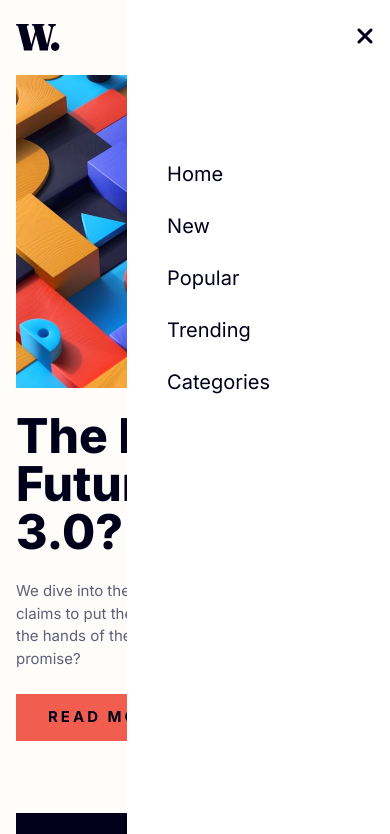
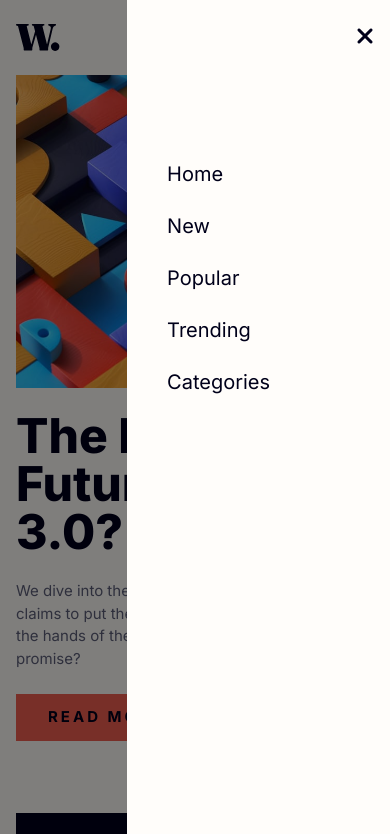
Before and after one commit to nazeeha-kb/news-homepage-main, a website: page index.html in a window 390 px wide. Both pictures are taken after a click on the button "menu". Shown: the top 834 px of the page. Drawn offline with nearby package versions, Linux system fonts and the light colour scheme; files that its build step writes are made by us from their sources.

Commit message:
update readme, improve hamburger menu logic and UX

```diff
--- a/index.html
+++ b/index.html
@@ -22,21 +22,38 @@
 
 <body class="inter flex flex-col justify-center items-center min-h-screen bg-off-white">
 
-  <div class="px-4 md:pt-4 pt-6 md:pb-0 pb-22 text-very-dark-blue md:max-w-6xl max-w-xl max-h-screen relative">
+  <div class="fixed inset-0 bg-black/50 z-10 transition-opacity hidden" id="overlay"></div>
 
-    <header class="flex justify-between items-center md:pb-7 pb-6">
+  <div
+    class="px-4 md:pt-4 pt-6 md:pb-0 pb-22 text-very-dark-blue md:max-w-6xl max-w-xl max-h-screen relative">
+
+    <header class="flex justify-between items-center md:pb-7 pb-6 ">
       <div class="md:size-14 size-11 h-fit flex flex-col items-center">
         <img src="/assets/images/logo.svg" alt="website logo" class="object-contain">
       </div>
-      <button id="hamburger" aria-expanded="false" aria-label="menu" class="md:hidden block hover:cursor-pointer z-20"><i
-          class="fa-solid fa-bars text-2xl" id="menu-icon"></i></button>
-      <div class="md:bg-transparent bg-white md:static absolute top-0 -right-80 transition-all duration-500 ease-in-out z-10 md:min-h-fit min-h-screen flex flex-col md:p-0 py-40 pr-30 pl-10" id="nav">
-        <nav class="flex md:text-dark-grayish-blue md:flex-row flex-col md:gap-8 gap-6 text-xl md:items-center items-start">
-          <span>Home</span>
-          <span>New</span>
-          <span>Popular</span>
-          <span>Trending</span>
-          <span>Categories</span>
+      <button id="hamburger" aria-expanded="false" aria-label="menu"
+        class="md:hidden block hover:cursor-pointer z-20"><i class="fa-solid fa-bars text-2xl"
+          id="menu-icon"></i></button>
+      <div
+        class="md:bg-transparent bg-off-white md:static fixed md:translate-x-0 translate-x-full top-0 transform transition-transform right-0 duration-500 ease-in-out z-10 md:min-h-fit min-h-screen md:pointer-events-auto pointer-events-none flex flex-col md:p-0 py-40 pr-30 pl-10"
+        id="nav">
+        <!-- mobile -->
+        <nav
+          class="nav md:hidden flex" id="nav-mobile" aria-hidden="true" inert>
+          <span><a href="#">Home</a></span>
+          <span><a href="#">New</a></span>
+          <span><a href="#">Popular</a></span>
+          <span><a href="#">Trending</a></span>
+          <span><a href="#">Categories</a></span>
+        </nav>
+        <!-- desktop -->
+        <nav
+          class="nav md:flex hidden">
+          <span><a href="#">Home</a></span>
+          <span><a href="#">New</a></span>
+          <span><a href="#">Popular</a></span>
+          <span><a href="#">Trending</a></span>
+          <span><a href="#">Categories</a></span>
         </nav>
       </div>
     </header>
--- a/main.js
+++ b/main.js
@@ -1,38 +1,77 @@
 const hamburger = document.getElementById("hamburger");
 const nav = document.getElementById("nav");
 const menuIcon = document.getElementById("menu-icon");
+const overlay = document.getElementById("overlay");
+const mobileNav = document.getElementById("nav-mobile")
+
 
 hamburger.addEventListener("click", () => {
     handleToggle();
 })
 
+// Set inert when menu not visible to prevent the tab from accessing the links, and only make accessible when visible.
+
+const setInert = (el, inert) => {
+  if (!el) return;
+
+  // check if browser supports native API
+  if ('inert' in HTMLElement.prototype) {
+    // set the native property to true/false - the subtree becomes non-interactive
+    el.inert = inert;
+  } else {
+    // polyfill listens for attribute changes
+    if (inert) el.setAttribute('inert', '');
+    else el.removeAttribute('inert');
+  }
+
+  el.setAttribute('aria-hidden', inert ? 'true' : 'false');
+};
+
+
 const handleToggle = () => {
     if (hamburger.getAttribute("aria-expanded") == "false") {
 
         hamburger.setAttribute("aria-expanded", true)
+        mobileNav.setAttribute("aria-hidden", "false");
+
+        overlay.classList.remove("hidden")
+
 
         // nav.classList.remove("hidden")
         // nav.classList.add("flex")
+        nav.classList.remove('translate-x-full');
+        nav.classList.add("pointer-events-auto");
+        nav.classList.remove("pointer-events-none");
 
         menuIcon.classList.add("fa-close");
         menuIcon.classList.remove("fa-bars");
 
-        nav.classList.add("right-0")
-        nav.classList.removes("-right-20")
+        // nav.classList.add("right-0")
+        // nav.classList.removes("-right-20")
+
+        setInert(mobileNav, false);
 
         console.log('expanded')
     }
     else {
         hamburger.setAttribute("aria-expanded", false)
+        mobileNav.setAttribute("aria-hidden", "true");
+
+        overlay.classList.add("hidden")
 
         // nav.classList.add("hidden")
         // nav.classList.remove("flex")
+        nav.classList.add("translate-x-full")
+        nav.classList.remove("pointer-events-auto");
+        nav.classList.add("pointer-events-none");
 
-        nav.classList.remove("right-0")
-        nav.classList.add("-right-20")
+        // nav.classList.remove("right-0")
+        // nav.classList.add("-right-20")
 
         menuIcon.classList.remove("fa-close");
         menuIcon.classList.add("fa-bars");
+
+        setInert(mobileNav, true);
 
         console.log('hidden')
 
--- a/src/input.css
+++ b/src/input.css
@@ -64,4 +64,8 @@
     .new h3 {
         @apply hover:cursor-pointer hover:text-soft-orange;
     }
+
+    .nav {
+        @apply md:text-dark-grayish-blue md:flex-row flex-col md:gap-8 gap-6 text-xl md:items-center items-start;
+    }
 }
```
Also changed, not shown: README-template.md (deleted), README.md, screenshot.png (added), 1 other file.
